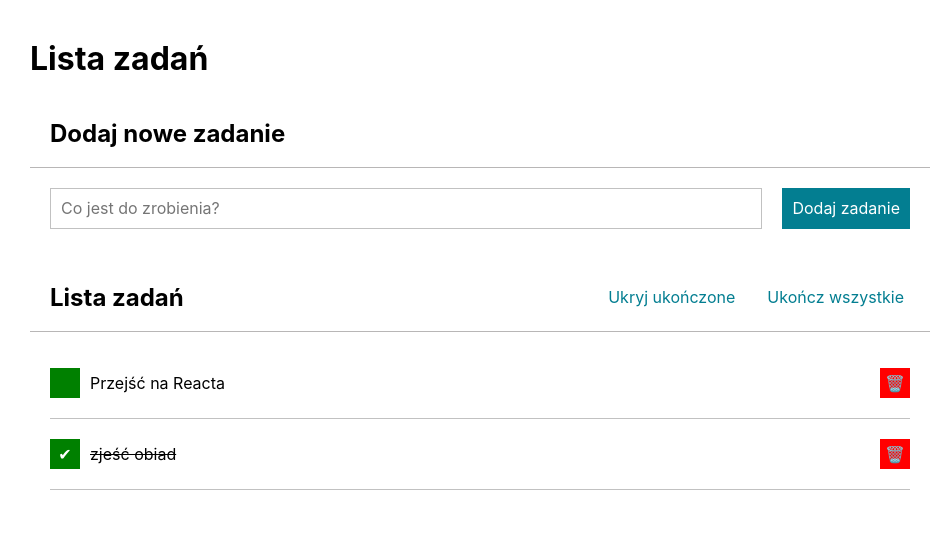
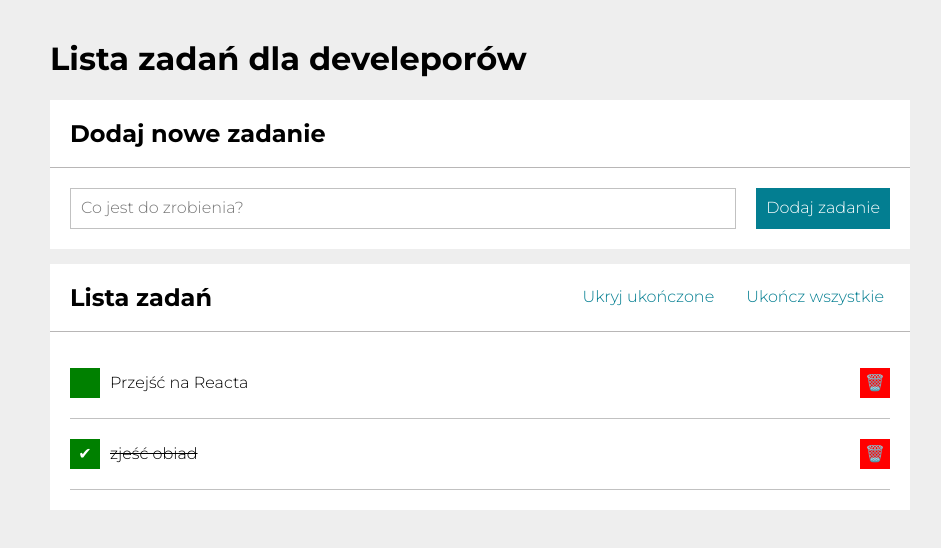
Before and after one commit to Moni-hom/project-solvro, a React (Create React App) app: page / in a window 1280 px wide. Shown: the top 548 px of the page, without its empty margins (160-1101 px from the left). Built offline with nearby package versions, Linux system fonts and the light colour scheme.

Commit message:
changed the background

```diff
--- a/src/App.js
+++ b/src/App.js
@@ -55,7 +55,7 @@ function App() {
 
   return (
     <Container>
-      <Header title="Lista zadań" />
+      <Header title="Lista zadań dla develeporów" />
       <Section
         title="Dodaj nowe zadanie"
         body={<Form addNewTask={addNewTask} />}
--- a/src/index.css
+++ b/src/index.css
@@ -1,13 +1,11 @@
-body {
-  margin: 0;
-  font-family: -apple-system, BlinkMacSystemFont, 'Segoe UI', 'Roboto', 'Oxygen',
-    'Ubuntu', 'Cantarell', 'Fira Sans', 'Droid Sans', 'Helvetica Neue',
-    sans-serif;
-  -webkit-font-smoothing: antialiased;
-  -moz-osx-font-smoothing: grayscale;
+html {
+  box-sizing: border-box;
+  font-family: "Montserrat", sans-serif;
+  background: #eee;
 }
 
-code {
-  font-family: source-code-pro, Menlo, Monaco, Consolas, 'Courier New',
-    monospace;
+*,
+::after,
+::before {
+  box-sizing: inherit;
 }
```
